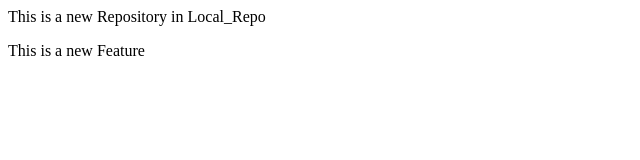
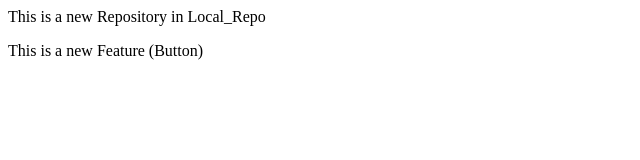
Before and after one commit to vipin-s27/localrepo, a plain HTML site: page index.html in a window 1280 px wide. Shown: the full height of the page, 0-640 px from the left. Drawn offline with Linux system fonts and the light colour scheme.

Commit message:
Add Button in index & VS in Readme

```diff
--- a/index.html
+++ b/index.html
@@ -1,2 +1,2 @@
 <p>This is a new Repository in Local_Repo</p>
-<p>This is a new Feature</p>
+<p>This is a new Feature (Button)</p>
```
Also changed, not shown: 1 other file.
